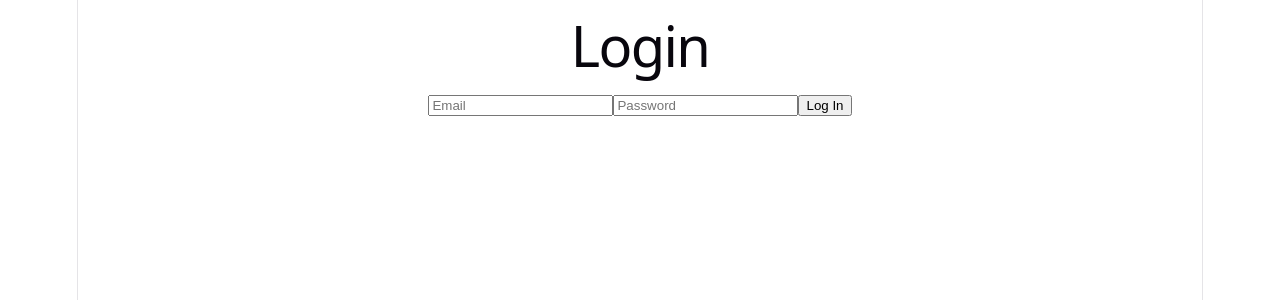
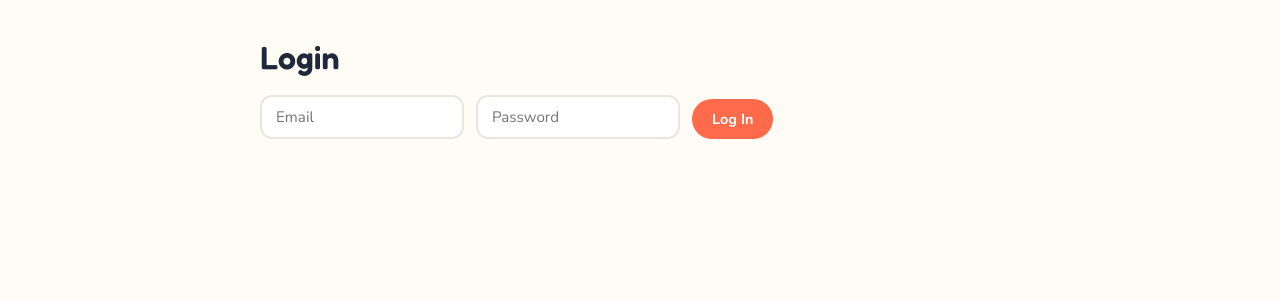
Before and after one commit to Nehalnm/trip-planner, a React (Vite) app in the folder frontend/: page /login in a window 1280 px wide. Shown: the top 300 px of the page. Built offline with nearby package versions, Linux system fonts and the light colour scheme.

Commit message:
Add initial styling pass and lucide-react icon library

```diff
--- a/frontend/index.html
+++ b/frontend/index.html
@@ -1,6 +1,9 @@
 <!doctype html>
 <html lang="en">
   <head>
+    <link rel="preconnect" href="https://fonts.googleapis.com">
+    <link rel="preconnect" href="https://fonts.gstatic.com" crossorigin>
+    <link href="https://fonts.googleapis.com/css2?family=Fredoka:wght@500;600;700&family=Nunito+Sans:wght@400;600;700&display=swap" rel="stylesheet">
     <meta charset="UTF-8" />
     <link rel="icon" type="image/svg+xml" href="/favicon.svg" />
     <meta name="viewport" content="width=device-width, initial-scale=1.0" />
--- a/frontend/package.json
+++ b/frontend/package.json
@@ -11,6 +11,7 @@
   },
   "dependencies": {
     "leaflet": "^1.9.4",
+    "lucide-react": "^1.47.0",
     "react": "^19.2.8",
     "react-dom": "^19.2.8",
     "react-leaflet": "^5.0.0",
--- a/frontend/src/index.css
+++ b/frontend/src/index.css
@@ -1,111 +1,164 @@
 :root {
-  --text: #6b6375;
-  --text-h: #08060d;
-  --bg: #fff;
-  --border: #e5e4e7;
-  --code-bg: #f4f3ec;
-  --accent: #aa3bff;
-  --accent-bg: rgba(170, 59, 255, 0.1);
-  --accent-border: rgba(170, 59, 255, 0.5);
-  --social-bg: rgba(244, 243, 236, 0.5);
-  --shadow:
-    rgba(0, 0, 0, 0.1) 0 10px 15px -3px, rgba(0, 0, 0, 0.05) 0 4px 6px -2px;
-
-  --sans: system-ui, 'Segoe UI', Roboto, sans-serif;
-  --heading: system-ui, 'Segoe UI', Roboto, sans-serif;
-  --mono: ui-monospace, Consolas, monospace;
-
-  font: 18px/145% var(--sans);
-  letter-spacing: 0.18px;
-  color-scheme: light dark;
-  color: var(--text);
-  background: var(--bg);
-  font-synthesis: none;
-  text-rendering: optimizeLegibility;
-  -webkit-font-smoothing: antialiased;
-  -moz-osx-font-smoothing: grayscale;
-
-  @media (max-width: 1024px) {
-    font-size: 16px;
-  }
+  --bg: #FFFBF5;
+  --surface: #FFFFFF;
+  --ink: #1E293B;
+  --ink-soft: #64748B;
+  --coral: #FF6B4A;
+  --turquoise: #14B8A6;
+  --yellow: #FFC93C;
+  --border: #EAE6DD;
+  --danger: #D64545;
 }
 
-@media (prefers-color-scheme: dark) {
-  :root {
-    --text: #9ca3af;
-    --text-h: #f3f4f6;
-    --bg: #16171d;
-    --border: #2e303a;
-    --code-bg: #1f2028;
-    --accent: #c084fc;
-    --accent-bg: rgba(192, 132, 252, 0.15);
-    --accent-border: rgba(192, 132, 252, 0.5);
-    --social-bg: rgba(47, 48, 58, 0.5);
-    --shadow:
-      rgba(0, 0, 0, 0.4) 0 10px 15px -3px, rgba(0, 0, 0, 0.25) 0 4px 6px -2px;
-  }
-
-  #social .button-icon {
-    filter: invert(1) brightness(2);
-  }
-}
-
-#root {
-  width: 1126px;
-  max-width: 100%;
-  margin: 0 auto;
-  text-align: center;
-  border-inline: 1px solid var(--border);
-  min-height: 100svh;
-  display: flex;
-  flex-direction: column;
+* {
   box-sizing: border-box;
 }
 
 body {
   margin: 0;
+  background: var(--bg);
+  color: var(--ink);
+  font-family: 'Nunito Sans', sans-serif;
+  font-size: 16px;
+  line-height: 1.6;
 }
 
-h1,
-h2 {
-  font-family: var(--heading);
-  font-weight: 500;
-  color: var(--text-h);
+#root {
+  max-width: 800px;
+  margin: 0 auto;
+  padding: 32px 20px 100px;
 }
 
-h1 {
-  font-size: 56px;
-  letter-spacing: -1.68px;
-  margin: 32px 0;
-  @media (max-width: 1024px) {
-    font-size: 36px;
-    margin: 20px 0;
-  }
+h1, h2, h3, h4 {
+  font-family: 'Fredoka', sans-serif;
+  font-weight: 600;
+  color: var(--ink);
+  margin: 0 0 8px 0;
 }
-h2 {
-  font-size: 24px;
-  line-height: 118%;
-  letter-spacing: -0.24px;
-  margin: 0 0 8px;
-  @media (max-width: 1024px) {
-    font-size: 20px;
-  }
+
+h1 { font-size: 2rem; }
+h2 { font-size: 1.25rem; margin: 0; }
+h3 { font-size: 1.05rem; }
+
+p {
+  color: var(--ink-soft);
+  margin: 0 0 10px 0;
 }
-p {
+
+a {
+  color: var(--coral);
+  font-weight: 600;
+  text-decoration: none;
+}
+
+/* Cards — the core visual unit of the dashboard */
+.card {
+  background: var(--surface);
+  border-radius: 18px;
+  padding: 20px 24px;
+  margin-bottom: 20px;
+  box-shadow: 0 2px 12px rgba(30, 41, 59, 0.06);
+  border: 1px solid var(--border);
+}
+
+.card-header {
+  display: flex;
+  align-items: center;
+  gap: 10px;
+  margin-bottom: 16px;
+}
+
+.icon-badge {
+  display: flex;
+  align-items: center;
+  justify-content: center;
+  width: 36px;
+  height: 36px;
+  border-radius: 10px;
+  color: white;
+  flex-shrink: 0;
+}
+
+.icon-coral { background: var(--coral); }
+.icon-turquoise { background: var(--turquoise); }
+.icon-yellow { background: #D9971A; }
+
+.card-grid {
+  display: grid;
+  grid-template-columns: repeat(auto-fit, minmax(260px, 1fr));
+  gap: 20px;
+}
+
+/* Inputs */
+input, select, textarea {
+  font-family: 'Nunito Sans', sans-serif;
+  font-size: 0.95rem;
+  padding: 10px 14px;
+  border: 2px solid var(--border);
+  border-radius: 12px;
+  background: var(--surface);
+  color: var(--ink);
+  margin: 4px 8px 8px 0;
+  transition: border-color 0.15s ease;
+}
+
+input:focus, select:focus, textarea:focus {
+  outline: none;
+  border-color: var(--coral);
+}
+
+/* Buttons — friendly, rounded, confident */
+button {
+  font-family: 'Nunito Sans', sans-serif;
+  font-weight: 700;
+  font-size: 0.9rem;
+  padding: 10px 20px;
+  border: none;
+  border-radius: 999px;
+  background: var(--coral);
+  color: white;
+  cursor: pointer;
+  transition: transform 0.1s ease, box-shadow 0.15s ease;
+}
+
+button:hover {
+  transform: translateY(-1px);
+  box-shadow: 0 4px 12px rgba(255, 107, 74, 0.35);
+}
+
+form {
+  display: flex;
+  flex-wrap: wrap;
+  align-items: center;
+  gap: 4px;
+  margin: 8px 0 12px 0;
+}
+
+ul {
+  list-style: none;
+  padding: 0;
   margin: 0;
 }
 
-code,
-.counter {
-  font-family: var(--mono);
-  display: inline-flex;
-  border-radius: 4px;
-  color: var(--text-h);
+li {
+  padding: 10px 0;
+  border-bottom: 1px solid var(--border);
 }
 
-code {
-  font-size: 15px;
-  line-height: 135%;
-  padding: 4px 8px;
-  background: var(--code-bg);
+li:last-child {
+  border-bottom: none;
 }
+
+label {
+  display: flex;
+  align-items: center;
+  gap: 6px;
+  font-size: 0.9rem;
+  color: var(--ink-soft);
+  margin: 4px 12px 4px 0;
+}
+
+p[style*="color: red"] {
+  color: var(--danger) !important;
+  font-weight: 600;
+}
```
Also changed, not shown: 1 other file (tests, documents, lock files or other folders).
